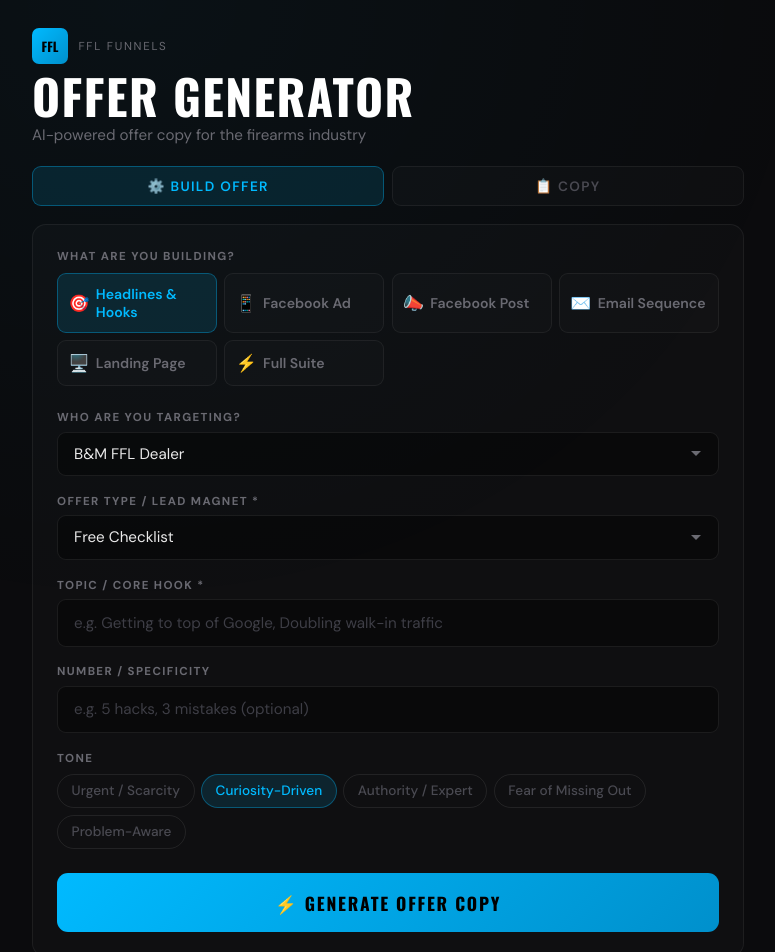
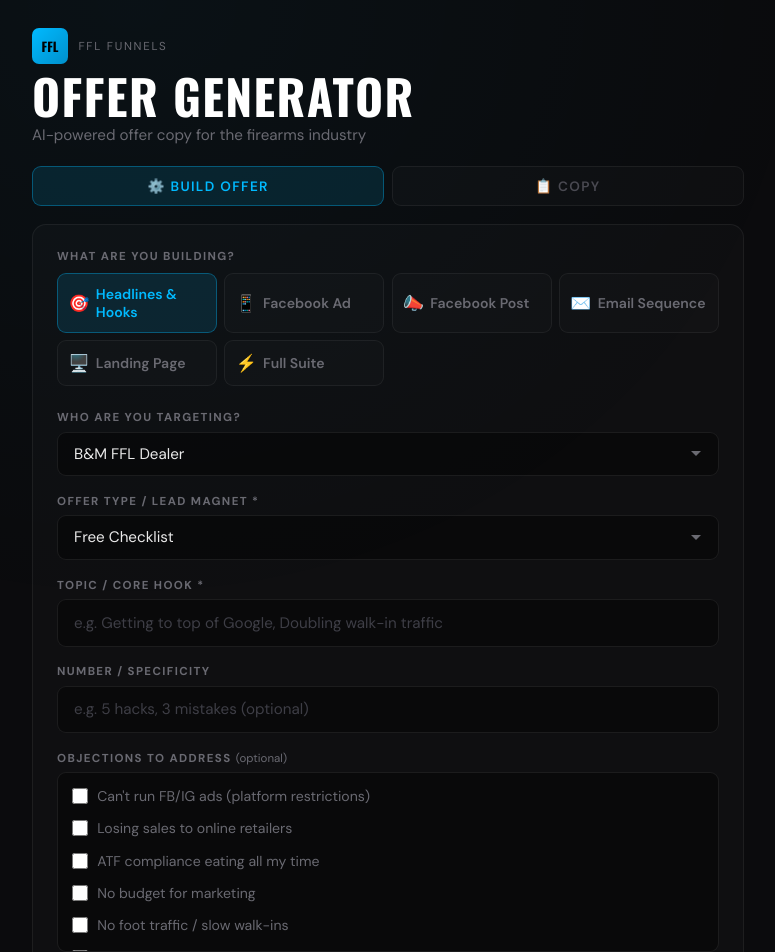
Before and after one commit to glfankhauser/ffl-offer-generator, a Next.js app in the folder ffl-offer-generator/: page / in a window 1280 px wide. Shown: the top 952 px of the page, without its empty margins (252-1027 px from the left). Built offline with nearby package versions, Linux system fonts and the light colour scheme.

Commit message:
Added objections/pain points as selections

```diff
--- a/ffl-offer-generator/app/page.js
+++ b/ffl-offer-generator/app/page.js
@@ -37,6 +37,21 @@ const OFFER_FRAMEWORKS = [
   { id: "video_series", label: "Free Video Series", value: "Multi-part free video series or mini-course", cta: "Start watching, get free access, enroll in the free series" },
   { id: "strategy_call", label: "Strategy Call", value: "Free strategy call or consultation", cta: "Book your free call, claim your spot, schedule now" },
   { id: "custom_offer", label: "✏️ Custom Offer", value: "", cta: "" },
+];
+
+const OBJECTIONS = [
+  { id: "no_fb_ads", label: "Can't run FB/IG ads (platform restrictions)" },
+  { id: "losing_online", label: "Losing sales to online retailers" },
+  { id: "atf_compliance", label: "ATF compliance eating all my time" },
+  { id: "no_marketing_budget", label: "No budget for marketing" },
+  { id: "no_foot_traffic", label: "No foot traffic / slow walk-ins" },
+  { id: "staff_wont_follow", label: "Staff won't follow the process" },
+  { id: "price_shoppers", label: "Customers only buy on price" },
+  { id: "no_online_presence", label: "No online presence / invisible on Google" },
+  { id: "wearing_every_hat", label: "Owner doing everything / can't step away" },
+  { id: "tried_before", label: "Tried marketing before and it didn't work" },
+  { id: "thin_margins", label: "Margins are too thin to invest" },
+  { id: "no_repeat_buyers", label: "Customers buy once and never come back" },
 ];
 
 const REFINE_OPTIONS = [
@@ -80,12 +95,14 @@ const selectStyle = { width: "100%", padding: "0.8rem 1rem", background: C.input
 const inputStyle = { width: "100%", padding: "0.8rem 1rem", background: C.inputBg, border: `1px solid ${C.inputBorder}`, borderRadius: 9, color: C.textBright, fontSize: "0.95rem", outline: "none", boxSizing: "border-box", fontFamily: "'DM Sans', sans-serif" };
 
 function buildPrompt(inputs) {
-  const { audience, audiencePreset, offer, offerPreset, topic, number, tone, offerType } = inputs;
+  const { audience, audiencePreset, offer, offerPreset, topic, number, tone, offerType, objections } = inputs;
   const toneLabel = TONES.find((t) => t.id === tone)?.label || tone;
   const preset = AUDIENCES.find((a) => a.id === audiencePreset);
   const painContext = preset && preset.pain ? "\n- Key Pain Points: " + preset.pain : "";
   const offerFw = OFFER_FRAMEWORKS.find((o) => o.id === offerPreset);
   const ctaContext = offerFw && offerFw.cta ? "\n- CTA Style: " + offerFw.cta : "";
+  const objLabels = objections.map((id) => OBJECTIONS.find((o) => o.id === id)?.label).filter(Boolean);
+  const objContext = objLabels.length > 0 ? "\n- Specific Objections to Address: " + objLabels.join("; ") : "";
 
   let typeInst = "";
   switch (offerType) {
@@ -113,7 +130,7 @@ function buildPrompt(inputs) {
     "Generate offer copy using the parameters below. Use ## markdown headers for each distinct piece of copy or numbered item so they are clearly separated as individual sections. Keep formatting clean.\n\nOFFER PARAMETERS:\n- Audience: " +
     audience + "\n- Offer: " + offer + "\n- Topic/Hook: " + topic +
     "\n- Specificity: " + (number || "Your best judgment") +
-    "\n- Tone: " + toneLabel + painContext + ctaContext + "\n\n" + typeInst
+    "\n- Tone: " + toneLabel + painContext + ctaContext + objContext + "\n\n" + typeInst
   );
 }
 
@@ -195,7 +212,7 @@ function SectionCard({ raw, index, onRefineSection, isRefining }) {
 }
 
 export default function FFLOfferGenerator() {
-  const [inputs, setInputs] = useState({ audience: "Brick-and-mortar FFL dealers running a physical gun store", audiencePreset: "bm_dealer", offer: "Free checklist / PDF download", offerPreset: "free_checklist", topic: "", number: "", tone: "curiosity", offerType: "headlines" });
+  const [inputs, setInputs] = useState({ audience: "Brick-and-mortar FFL dealers running a physical gun store", audiencePreset: "bm_dealer", offer: "Free checklist / PDF download", offerPreset: "free_checklist", topic: "", number: "", tone: "curiosity", offerType: "headlines", objections: [] });
   const [output, setOutput] = useState("");
   const [loading, setLoading] = useState(false);
   const [error, setError] = useState("");
@@ -307,6 +324,67 @@ export default function FFLOfferGenerator() {
               </div>
             ))}
 
+            {/* Objection Injector */}
+            <div style={{ marginBottom: "1.1rem" }}>
+              <div style={{ fontSize: "0.72rem", fontWeight: 700, color: C.textMuted, textTransform: "uppercase", letterSpacing: "0.12em", marginBottom: "0.4rem" }}>
+                Objections to Address <span style={{ fontWeight: 400, textTransform: "none", letterSpacing: 0 }}>(optional)</span>
+              </div>
+              <div
+                style={{
+                  background: C.inputBg,
+                  border: `1px solid ${C.inputBorder}`,
+                  borderRadius: 9,
+                  maxHeight: 180,
+                  overflowY: "auto",
+                  padding: "0.4rem 0",
+                }}
+              >
+                {OBJECTIONS.map((obj) => {
+                  const checked = inputs.objections.includes(obj.id);
+                  return (
+                    <label
+                      key={obj.id}
+                      style={{
+                        display: "flex",
+                        alignItems: "center",
+                        gap: "0.6rem",
+                        padding: "0.45rem 0.85rem",
+                        cursor: "pointer",
+                        fontSize: "0.88rem",
+                        color: checked ? C.textBright : C.textMuted,
+                        transition: "all 0.1s",
+                        background: checked ? "rgba(0,186,255,0.05)" : "transparent",
+                      }}
+                    >
+                      <input
+                        type="checkbox"
+                        checked={checked}
+                        onChange={() => {
+                          const next = checked
+                            ? inputs.objections.filter((id) => id !== obj.id)
+                            : [...inputs.objections, obj.id];
+                          update("objections", next);
+                        }}
+                        style={{ accentColor: C.accent, width: 16, height: 16, cursor: "pointer" }}
+                      />
+                      {obj.label}
+                    </label>
+                  );
+                })}
+              </div>
+              {inputs.objections.length > 0 && (
+                <div style={{ display: "flex", justifyContent: "space-between", alignItems: "center", marginTop: "0.35rem" }}>
+                  <span style={{ fontSize: "0.72rem", color: C.accent }}>{inputs.objections.length} selected</span>
+                  <button
+                    onClick={() => update("objections", [])}
+                    style={{ fontSize: "0.72rem", color: C.textDim, background: "none", border: "none", cursor: "pointer", fontFamily: "'DM Sans', sans-serif", textDecoration: "underline" }}
+                  >
+                    Clear all
+                  </button>
+                </div>
+              )}
+            </div>
+
             <div style={{ fontSize: "0.72rem", fontWeight: 700, color: C.textMuted, textTransform: "uppercase", letterSpacing: "0.12em", marginBottom: "0.5rem" }}>Tone</div>
             <div style={{ display: "flex", flexWrap: "wrap", gap: "0.4rem", marginBottom: "1.5rem" }}>
               {TONES.map((t) => (
```
